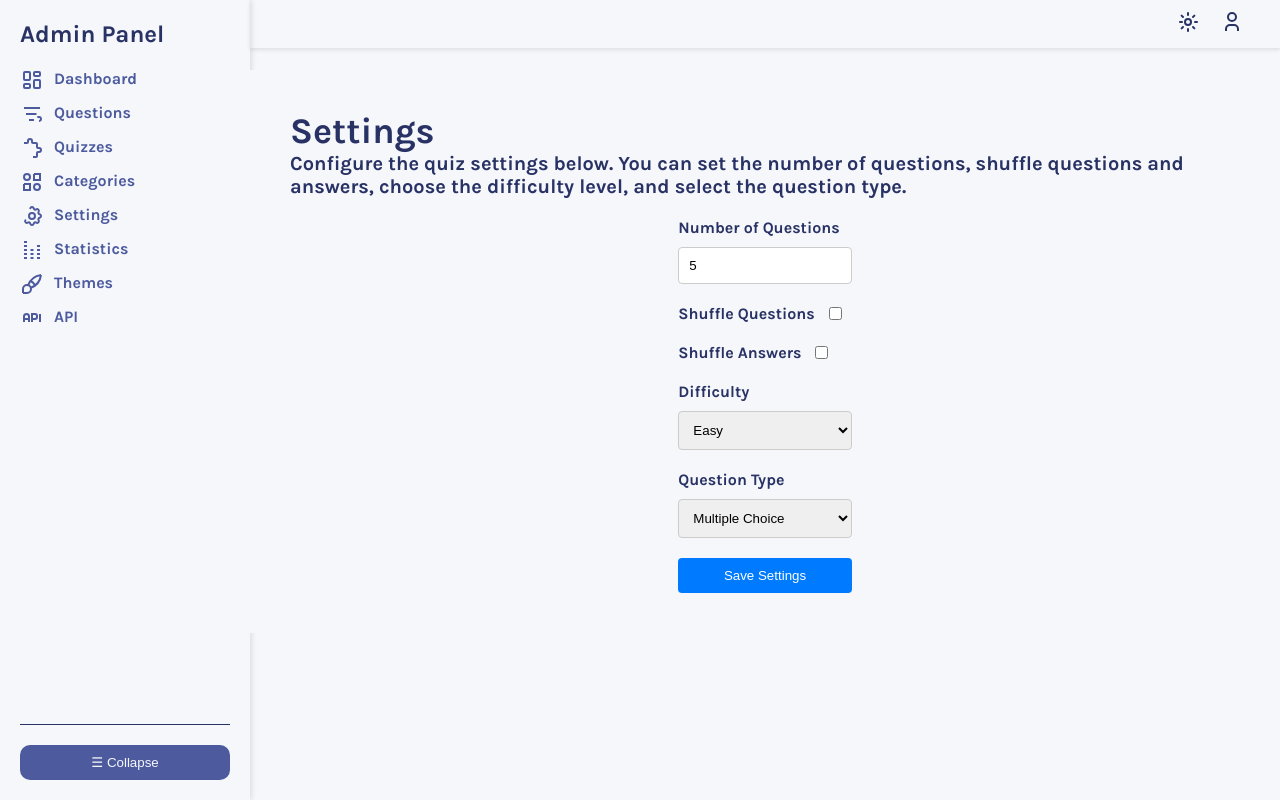
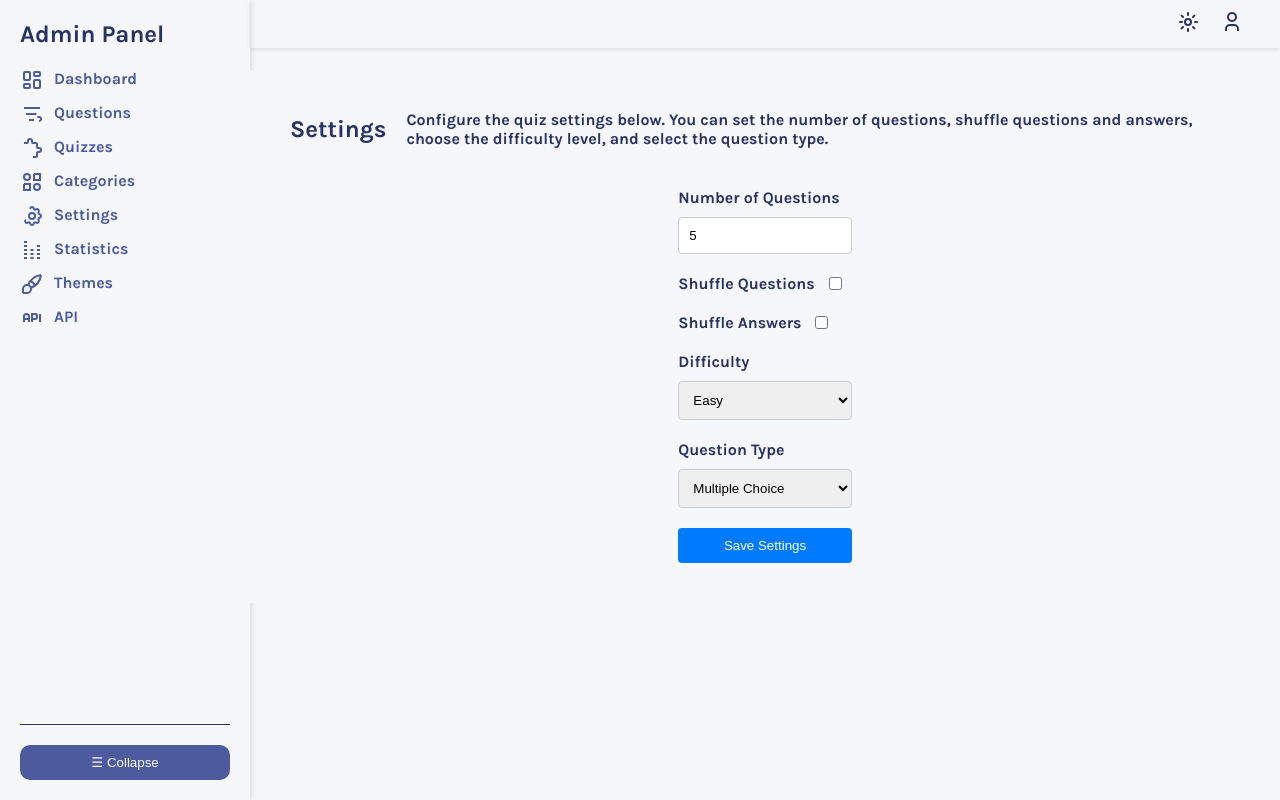
Before and after one commit to habibma/quizzical, a React (Vite) app: page /admin/settings in a window 1280 px wide. Built offline with nearby package versions, Linux system fonts and the light colour scheme; no server answers.

Commit message:
UI: make headers same design

```diff
--- a/src/pages/Admin/Categories.css
+++ b/src/pages/Admin/Categories.css
@@ -1,3 +1,12 @@
+.categories {
+    display: flex;
+    flex-direction: column;
+    align-items: center;
+    justify-content: center;
+    padding: 20px;
+    gap: 20px;
+}
+
 .categories-header {
     display: flex;
     justify-content: space-between;
--- a/src/pages/Admin/Categories.jsx
+++ b/src/pages/Admin/Categories.jsx
@@ -32,7 +32,7 @@ const Categories = () => {
   };
 
   return (
-    <div className='container'>
+    <div className='categories'>
       <section className='categories-header'>
         <h1>Categories</h1>
         <p className='lead'>View all categories gotten from the api, You can enable or disable a category by toggling the switch next to the category name. You can edit a category name by clicking on the edit button next to the category name.</p>
--- a/src/pages/Admin/Settings.css
+++ b/src/pages/Admin/Settings.css
@@ -4,12 +4,18 @@
   align-items: center;
   justify-content: center;
   padding: 20px;
+  gap: 20px;
 }
 
 .settings-header {
-  font-size: 24px;
-  font-weight: bold;
+  display: flex;
+  justify-content: space-between;
+  align-items: center;
   margin-bottom: 20px;
+  gap: 20px;
+  .lead {
+      font-size: 1rem;
+  }
 }
 
 .settings.form {
@@ -28,7 +34,6 @@
   display: flex;
   gap: 10px;
   margin-bottom: 20px;
-
   input[type="text"],
   input[type="number"],
   select {
@@ -37,7 +42,6 @@
     border: 1px solid #ccc;
     border-radius: 4px;
   }
-
   input[type="checkbox"] {
     margin-right: 10px;
   }
```
Lines whose indentation alone changed are shown as unchanged.
